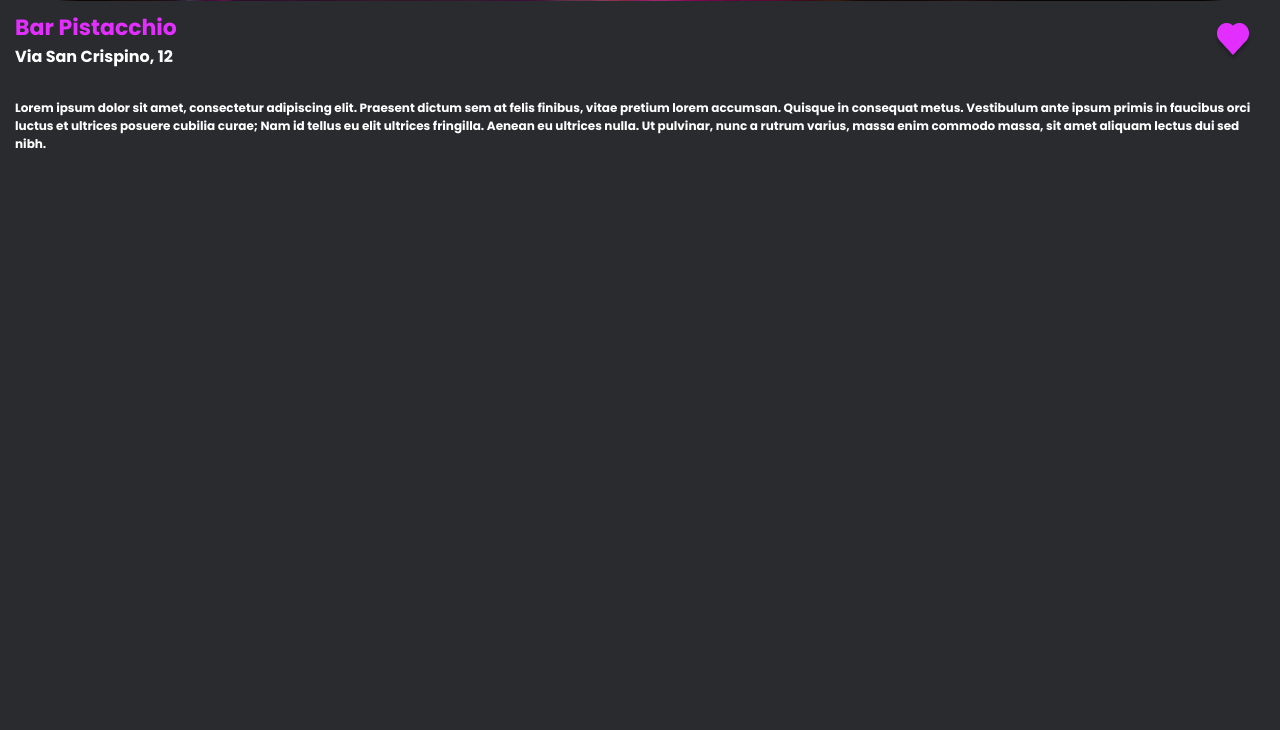
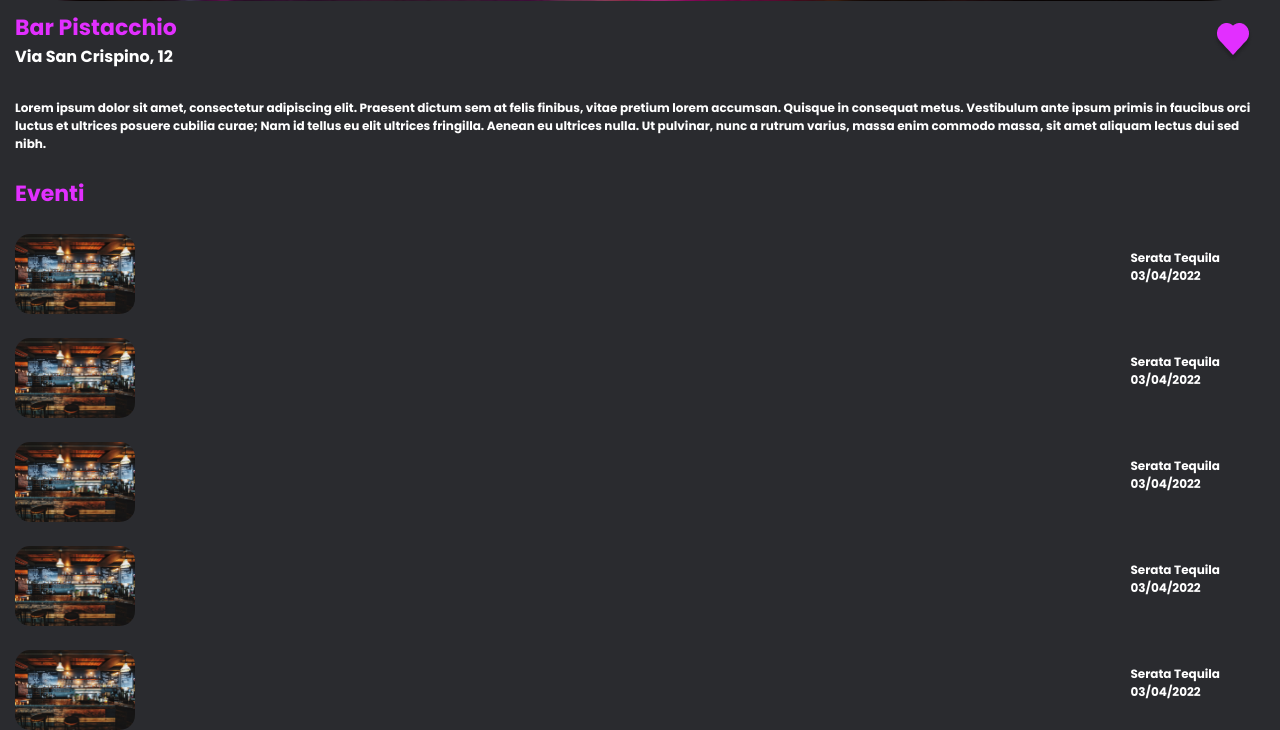
Before and after one commit to P3C1C/kanpai, a PHP site: page /file/paginabar.html in a window 1280 px wide. Shown: the part 969-1699 px from the top of the page. Before the commit the page ends 1118 px from the top, so only its background shows below. Run offline with PHP 8.4, Linux system fonts and the light colour scheme.

Commit message:
pagina bar definitivo

```diff
--- a/css/paginabar.css
+++ b/css/paginabar.css
@@ -17,7 +17,7 @@ body
     align-items: center;
     width: 100%;
     height: 70px;
-    position: absolute;
+    position: fixed;
     bottom: 0px;
     border-radius: 20px;
     background-color: #222222;
@@ -80,3 +80,33 @@ body
     font-size: 12px;
     font-weight: 600;
 }
+#titolo{
+    font-family: 'Poppins', sans-serif;
+    padding-left: 15px;
+    color: #E22FFF;
+    font-weight: 700;
+    font-size: 22px;
+}
+#fotobar2{
+    height: 80px;
+    width: 120px;
+
+}
+#fotobar2 img{
+    height: 100%;
+    width: 100%;
+    border-radius: 15px;
+}
+#eventi{
+    display: flex;
+    justify-content: space-between;
+    padding-left: 15px;
+    padding-right: 60px;
+}
+#eventid{
+    font-family: 'Poppins', sans-serif;
+    font-weight: 700;
+    font-size: 12px;
+    color: white;
+    padding-top: 15px;
+}
--- a/file/paginabar.html
+++ b/file/paginabar.html
@@ -50,7 +50,29 @@
             Praesent dictum sem at felis finibus, vitae pretium lorem accumsan.
             Quisque in consequat metus. Vestibulum ante ipsum primis in faucibus orci luctus et ultrices posuere cubilia curae;
             Nam id tellus eu elit ultrices fringilla. Aenean eu ultrices nulla.
-            Ut pulvinar, nunc a rutrum varius, massa enim commodo massa, sit amet aliquam lectus dui sed nibh.</div>
+            Ut pulvinar, nunc a rutrum varius, massa enim commodo massa, sit amet aliquam lectus dui sed nibh.
+        </div> <br>
+        <span id="titolo">Eventi</span> <br> <br>
+        <div id="eventi">
+            <div id="fotobar2"><img src="../img/foto_bar2.png" alt=""></div>
+            <div id="eventid"> Serata Tequila <br> 03/04/2022</div>
+        </div> <br>
+        <div id="eventi">
+            <div id="fotobar2"><img src="../img/foto_bar2.png" alt=""></div>
+            <div id="eventid"> Serata Tequila <br> 03/04/2022</div>
+        </div> <br>
+        <div id="eventi">
+            <div id="fotobar2"><img src="../img/foto_bar2.png" alt=""></div>
+            <div id="eventid"> Serata Tequila <br> 03/04/2022</div>
+        </div> <br>
+        <div id="eventi">
+            <div id="fotobar2"><img src="../img/foto_bar2.png" alt=""></div>
+            <div id="eventid"> Serata Tequila <br> 03/04/2022</div>
+        </div> <br>
+        <div id="eventi">
+            <div id="fotobar2"><img src="../img/foto_bar2.png" alt=""></div>
+            <div id="eventid"> Serata Tequila <br> 03/04/2022</div>
+        </div>
 
         <div class="menu">
             <a href="#" class="link">
```
